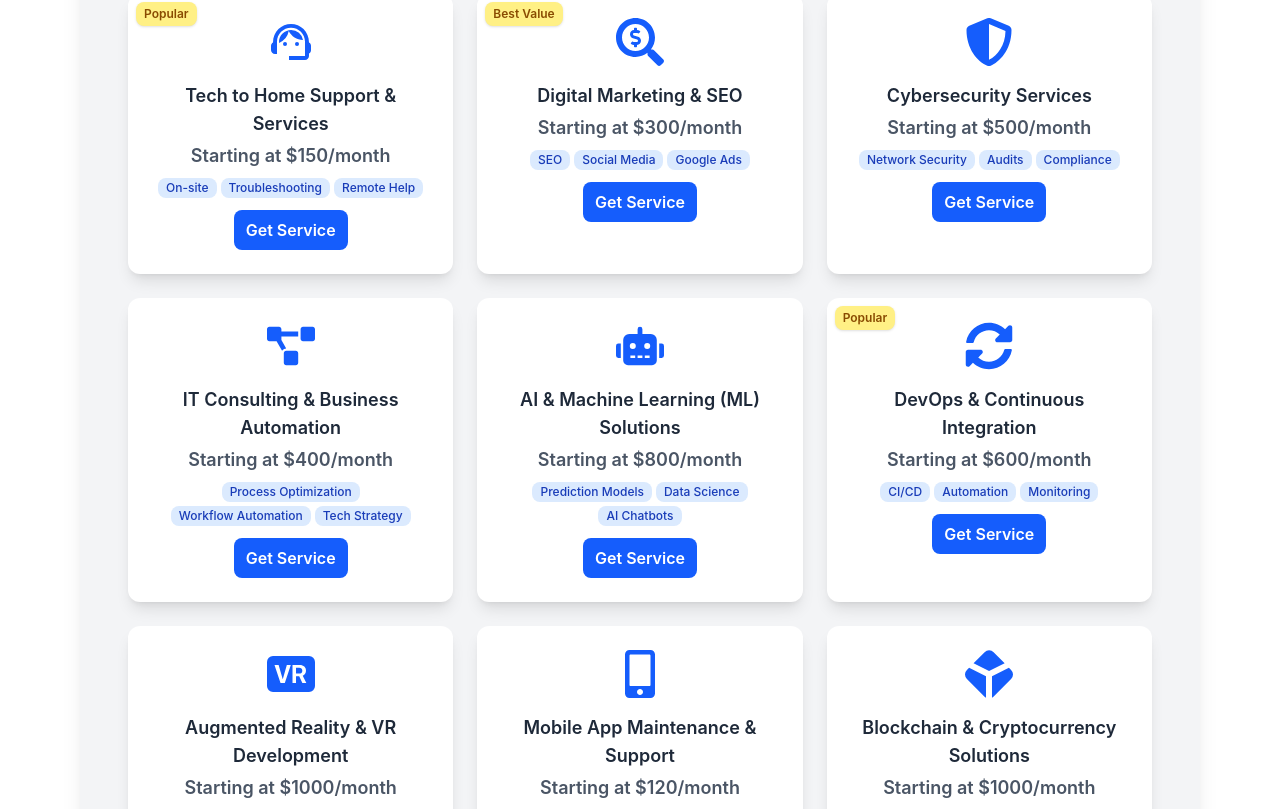
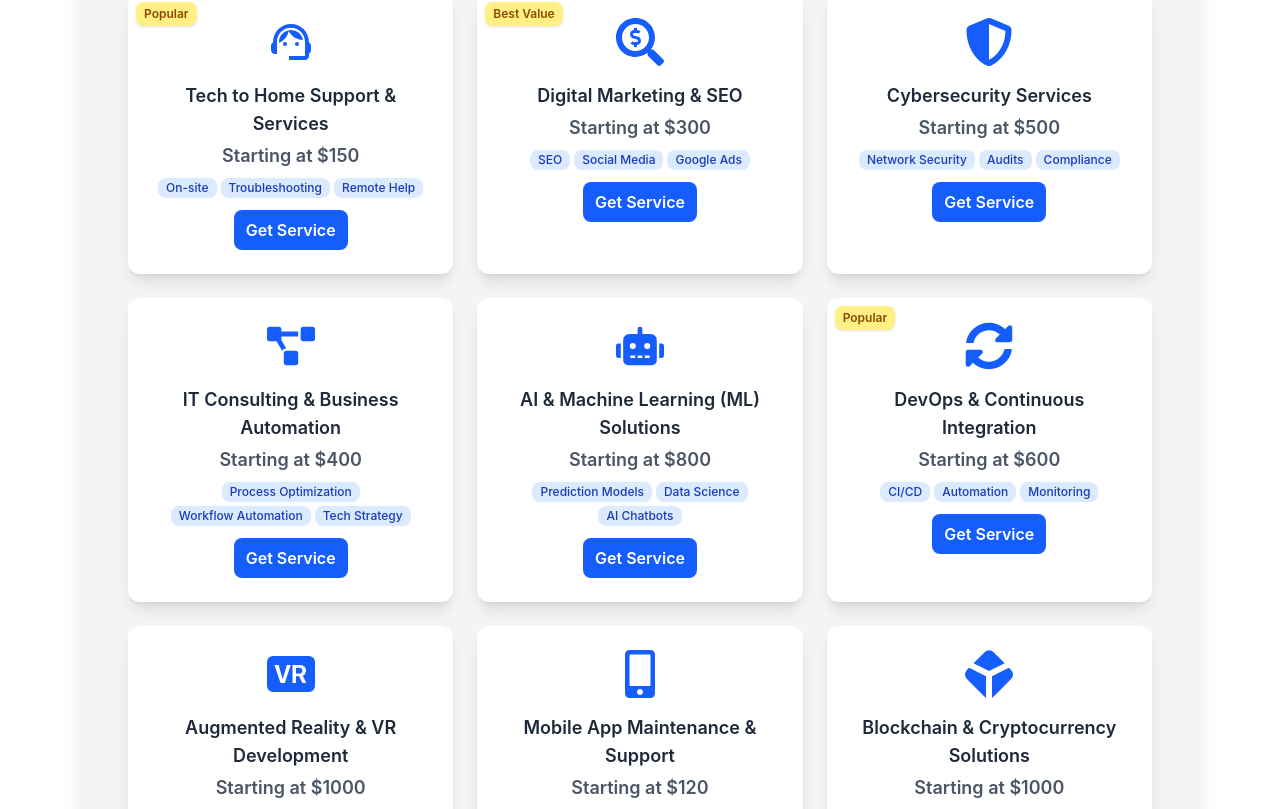
Before and after one commit to Chiraggohil10/unitedtechsolution, a React (Vite) app: page / in a window 1280 px wide. Shown: the part 3171-3980 px from the top of the page. Built offline with nearby package versions, Linux system fonts and the light colour scheme.

Commit message:
fix: update service pricing format by removing '/month' suffix

```diff
--- a/src/Components/Services.jsx
+++ b/src/Components/Services.jsx
@@ -15,7 +15,7 @@ const services = [
     title: "Tech to Home Support & Services",
     icon: <MdSupportAgent className="text-blue-600 text-5xl mx-auto mb-4" />,
     end: "/one",
-    price: "Starting at $150/month",
+    price: "Starting at $150",
     category: "Support",
     tags: ["On-site", "Troubleshooting", "Remote Help"],
     badge: "Popular",
@@ -24,7 +24,7 @@ const services = [
     title: "Digital Marketing & SEO",
     icon: <FaSearchDollar className="text-blue-600 text-5xl mx-auto mb-4" />,
     end: "/two",
-    price: "Starting at $300/month",
+    price: "Starting at $300",
     category: "Marketing",
     tags: ["SEO", "Social Media", "Google Ads"],
     badge: "Best Value",
@@ -33,7 +33,7 @@ const services = [
     title: "Cybersecurity Services",
     icon: <FaShieldAlt className="text-blue-600 text-5xl mx-auto mb-4" />,
     end: "/three",
-    price: "Starting at $500/month",
+    price: "Starting at $500",
     category: "Security",
     tags: ["Network Security", "Audits", "Compliance"],
   },
@@ -41,7 +41,7 @@ const services = [
     title: "IT Consulting & Business Automation",
     icon: <FaProjectDiagram className="text-blue-600 text-5xl mx-auto mb-4" />,
     end: "/four",
-    price: "Starting at $400/month",
+    price: "Starting at $400",
     category: "Consulting",
     tags: ["Process Optimization", "Workflow Automation", "Tech Strategy"],
   },
@@ -49,7 +49,7 @@ const services = [
     title: "AI & Machine Learning (ML) Solutions",
     icon: <FaRobot className="text-blue-600 text-5xl mx-auto mb-4" />,
     end: "/five",
-    price: "Starting at $800/month",
+    price: "Starting at $800",
     category: "Development",
     tags: ["Prediction Models", "Data Science", "AI Chatbots"],
   },
@@ -57,7 +57,7 @@ const services = [
     title: "DevOps & Continuous Integration",
     icon: <FaSyncAlt className="text-blue-600 text-5xl mx-auto mb-4" />,
     end: "/six",
-    price: "Starting at $600/month",
+    price: "Starting at $600",
     category: "Development",
     tags: ["CI/CD", "Automation", "Monitoring"],
     badge: "Popular",
@@ -66,7 +66,7 @@ const services = [
     title: "Augmented Reality & VR Development",
     icon: <BsFillBadgeVrFill className="text-blue-600 text-5xl mx-auto mb-4" />,
     end: "/seven",
-    price: "Starting at $1000/month",
+    price: "Starting at $1000",
     category: "Development",
     tags: ["AR Apps", "3D Interaction", "VR Training"],
   },
@@ -74,7 +74,7 @@ const services = [
     title: "Mobile App Maintenance & Support",
     icon: <FaMobileAlt className="text-blue-600 text-5xl mx-auto mb-4" />,
     end: "/eight",
-    price: "Starting at $120/month",
+    price: "Starting at $120",
     category: "Support",
     tags: ["Bug Fixes", "Updates", "Monitoring"],
   },
@@ -82,7 +82,7 @@ const services = [
     title: "Blockchain & Cryptocurrency Solutions",
     icon: <SiBlockchaindotcom className="text-blue-600 text-5xl mx-auto mb-4" />,
     end: "/nine",
-    price: "Starting at $1000/month",
+    price: "Starting at $1000",
     category: "Development",
     tags: ["Smart Contracts", "dApps", "Crypto Integration"],
   },
@@ -90,7 +90,7 @@ const services = [
     title: "Custom Software Development",
     icon: <FaCode className="text-blue-600 text-5xl mx-auto mb-4" />,
     end: "/ten",
-    price: "Starting at $500/month",
+    price: "Starting at $500",
     category: "Development",
     tags: ["Web Apps", "Enterprise Tools", "Full Stack"],
     badge: "Best Value",
@@ -99,7 +99,7 @@ const services = [
     title: "Cloud Solutions & Hosting Services",
     icon: <FaCloud className="text-blue-600 text-5xl mx-auto mb-4" />,
     end: "/eleven",
-    price: "Starting at $200/month",
+    price: "Starting at $200",
     category: "Cloud",
     tags: ["AWS", "Azure", "Cloud Migration"],
   },
@@ -107,7 +107,7 @@ const services = [
     title: "Game Development",
     icon: <IoGameController className="text-blue-600 text-5xl mx-auto mb-4" />,
     end: "/twelve",
-    price: "Starting at $800/month",
+    price: "Starting at $800",
     category: "Development",
     tags: ["2D/3D Games", "Unity", "Multiplayer"],
   },
```
